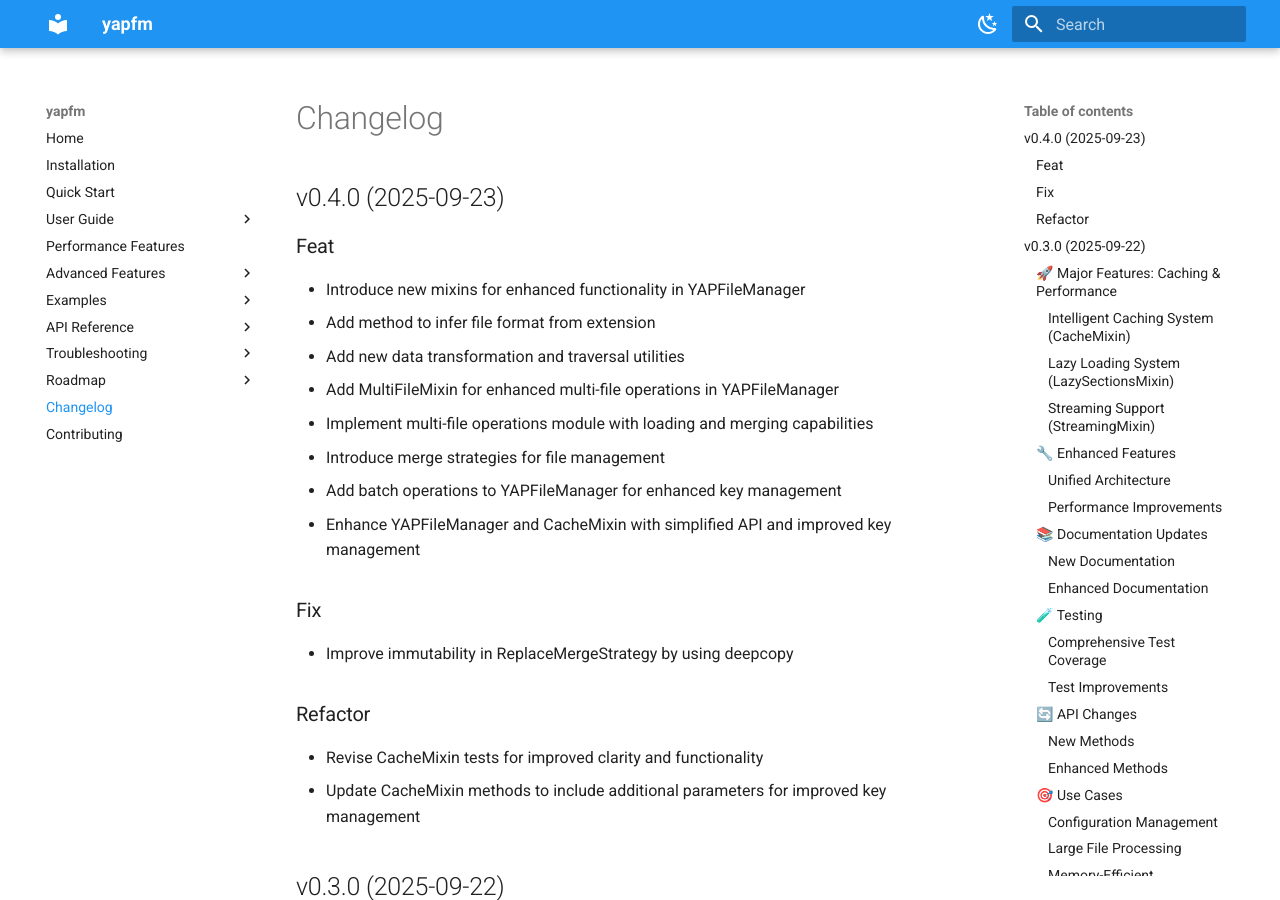
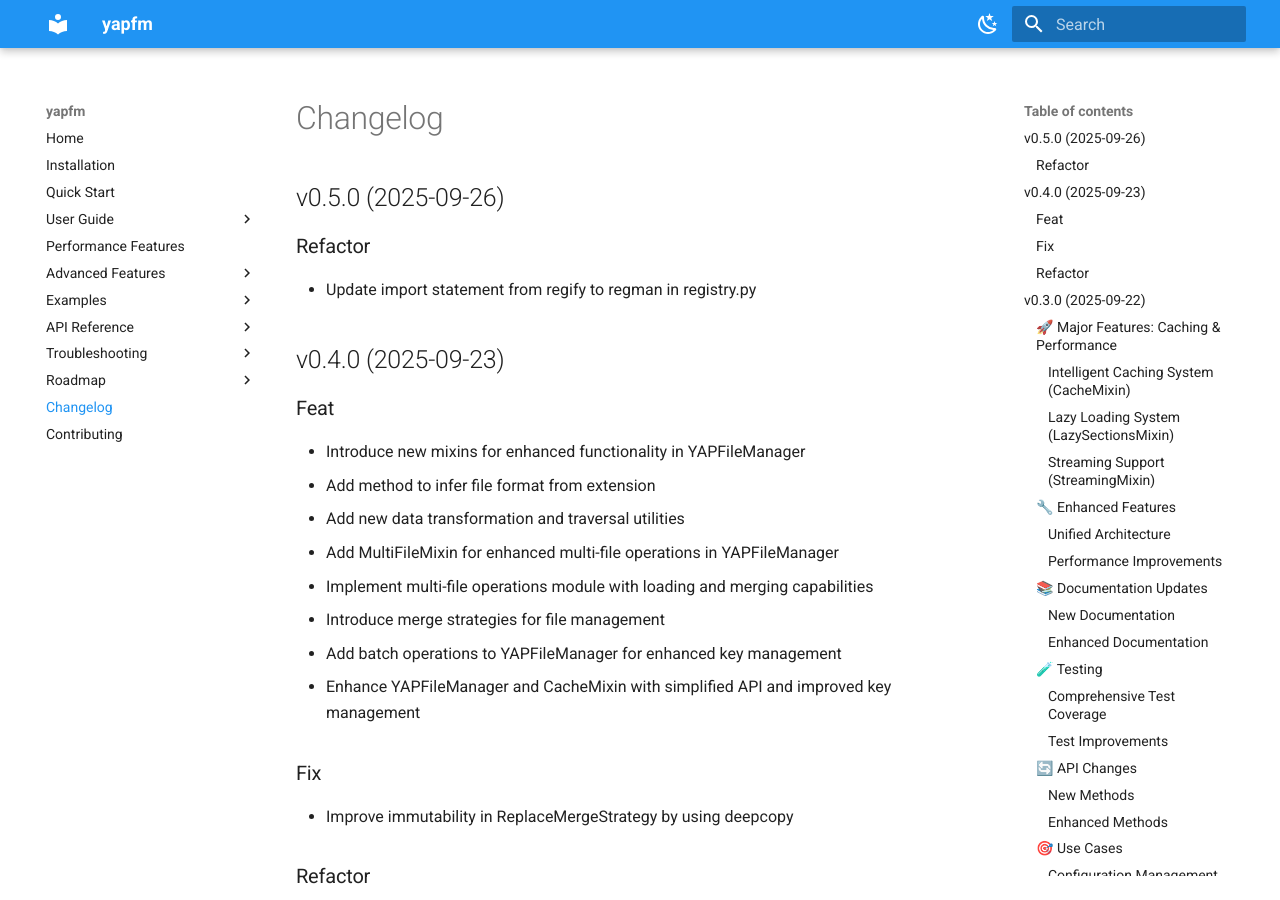
Before and after one commit to mawuva/yapfm, an MkDocs documentation site: the page built from docs/CHANGELOG.md, in a window 1280 px wide and 900 px high. Built offline with MkDocs 1.6.1 and Material for MkDocs 9.7.7, drawn with Linux system fonts in a browser that asks for light colours.

Commit message:
bump: version 0.4.0 → 0.5.0

```diff
--- a/docs/CHANGELOG.md
+++ b/docs/CHANGELOG.md
@@ -1,3 +1,9 @@
+## v0.5.0 (2025-09-26)
+
+### Refactor
+
+- Update import statement from regify to regman in registry.py
+
 ## v0.4.0 (2025-09-23)
 
 ### Feat
--- a/pyproject.toml
+++ b/pyproject.toml
@@ -1,6 +1,6 @@
 [project]
 name = "yapfm"
-version = "0.4.0"
+version = "0.5.0"
 description = "Yet Another Python File Manager"
 authors = [
     {name = "Ephraim Seddor",email = "seddorephraim7@gmail.com"}
@@ -32,7 +32,7 @@ mkdocs-material = "^9.6.19"
 
 [tool.commitizen]
 name = "cz_conventional_commits"
-version = "0.4.0"
+version = "0.5.0"
 tag_format = "v$version"
 update_changelog_on_bump = true
 changelog_file = "docs/CHANGELOG.md"
```
